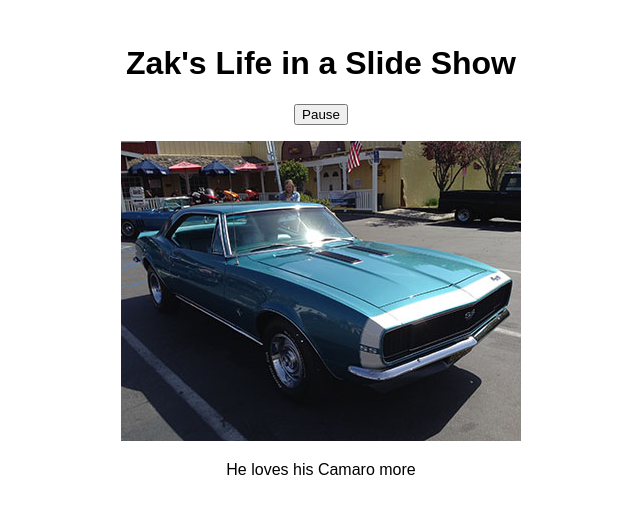
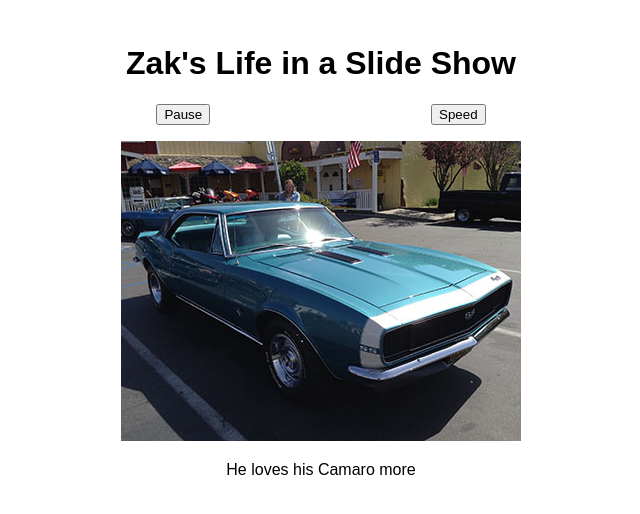
Before and after one commit to sfaverman/Javascript-Assignment-8-, a plain HTML site: page slideshow/index.html in a window 1280 px wide. Shown: the whole page, without its empty margins (319-959 px from the left). Drawn offline with Linux system fonts and the light colour scheme.

Commit message:
started Setting Speed for a Slide Show Application

```diff
--- a/slideshow/css/styles.css
+++ b/slideshow/css/styles.css
@@ -7,3 +7,8 @@ main {
     padding: 1em;
     text-align: center;
 }
+main p:first-of-type {
+	display: flex;s
+	align-content: center;
+	justify-content: space-around;
+}
--- a/slideshow/index.html
+++ b/slideshow/index.html
@@ -9,7 +9,11 @@
 <body>
     <main>
         <h1>Zak's Life in a Slide Show</h1>
-        <p><input type="button" id="play_pause" value="Pause"></p>
+        <p>
+           <input type="button" id="play_pause" value="Pause">
+           <input type="button" id="set_speed" value="Speed">
+        </p>
+
         <p><img src="images/wakeboard.jpg" id="image" alt=""></p>
         <p><span id="caption">He likes to wakeboard</span></p>
     </main>
--- a/slideshow/js/slideshow.js
+++ b/slideshow/js/slideshow.js
@@ -29,6 +29,8 @@ var createSlideshow = function () {
             btn.value = "Pause";
         }
     };
+
+
     // PUBLIC METHODS THAT HAVE ACCESS TO PRIVATE VARIABLES AND FUNCTIONS
     return {
         loadImages: function (slides) {
@@ -49,6 +51,13 @@ var createSlideshow = function () {
             timer = setInterval(displayNextImage, 2000);
             return this;
         },
+		/*
+		setSlideShowSpeed: function (int) {
+			window.console.log("hello " + int);
+        	setInterval(slideshow,100);
+			return this;
+    	},
+		*/
         createToggleHandler: function () {
             var me = this;
             // CLOSURE TO BE USED AS THE CLICK EVENT HANDLER
@@ -89,4 +98,10 @@ window.addEventListener("load", function () {
     slideshow.loadImages(slides).startSlideShow($("image"), $("caption"));
     // PAUSE THE SLIDESHOW
     $("play_pause").onclick = slideshow.createToggleHandler();
+	//$("set_speed").addEventListener("click", slideshow.setSlideShowSpeed(200));
+	$("set_speed").addEventListener("click", function() {
+		var a = window.prompt('enter speed(slow, fast, moderate)');
+		//slideshow.setSlideShowSpeed(200);
+		setInterval(slideshow.startSlideShow, 100);
+	});
 });
```
